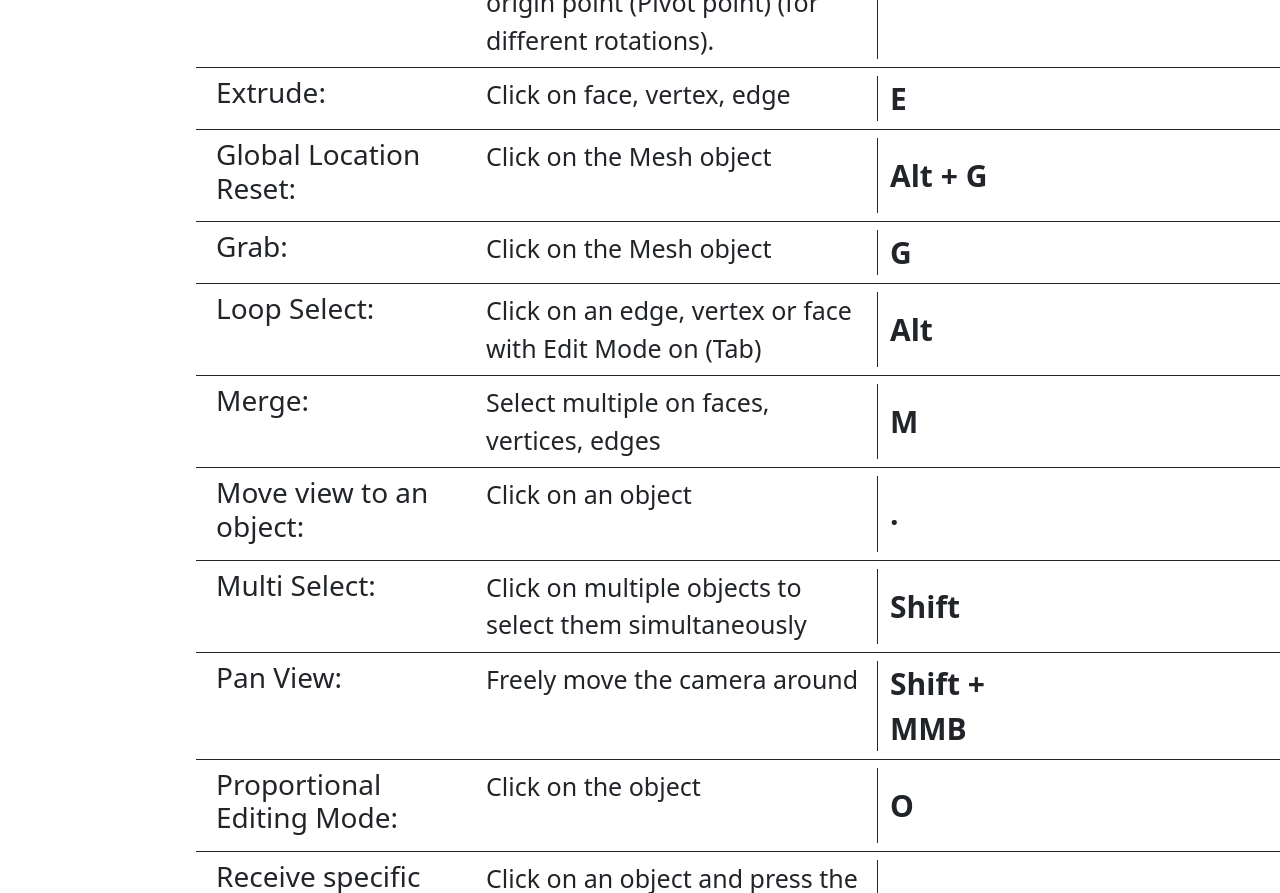
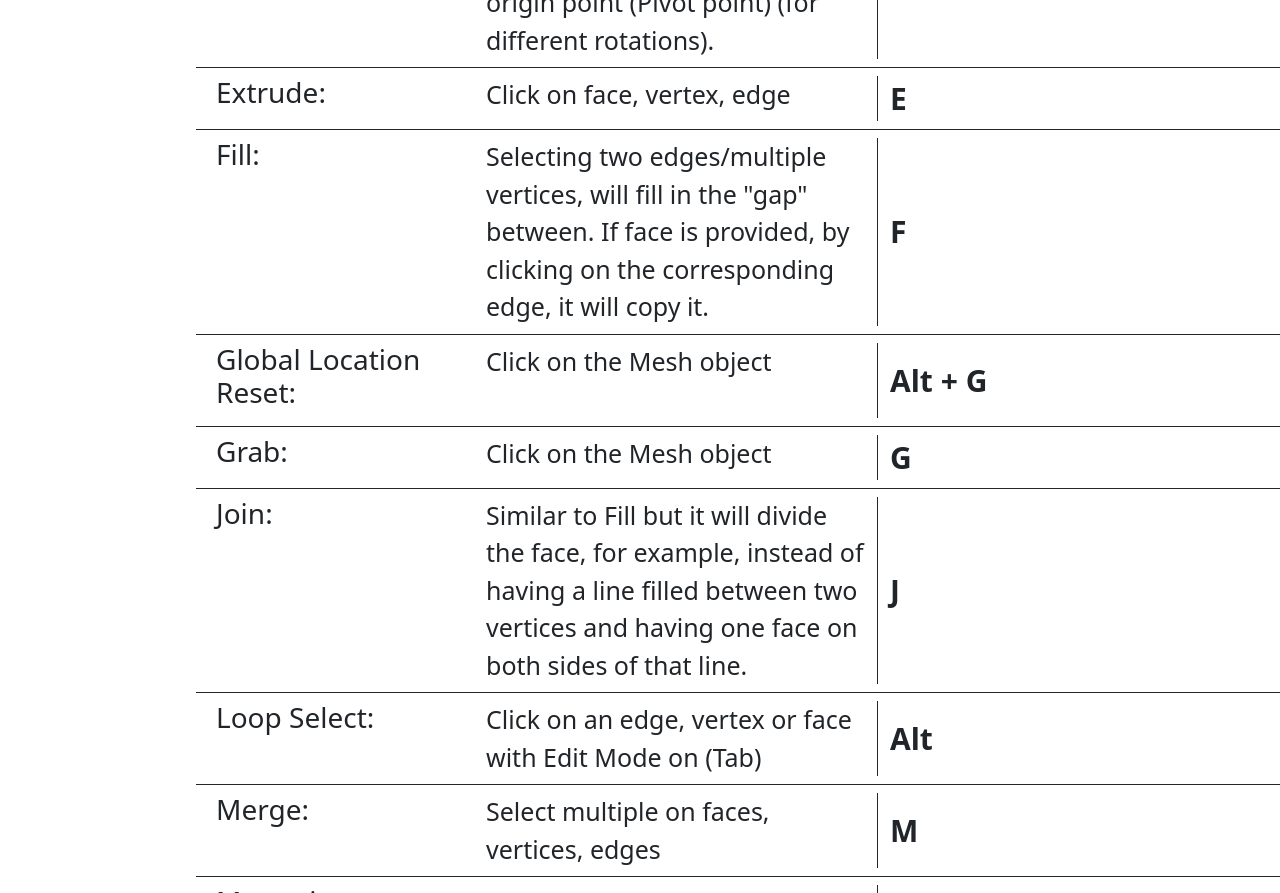
Before and after one commit to Matthes-Baer/Blenumentation, a SvelteKit app: page /blender in a window 1280 px wide. Shown: the part 960-1853 px from the top of the page. Built offline with nearby package versions, Linux system fonts and the light colour scheme.

Commit message:
feat: Added other data entries

```diff
--- a/src/data/blender/documentationData.ts
+++ b/src/data/blender/documentationData.ts
@@ -84,7 +84,19 @@ const documentationData: documentationDataInterface[] = [
 	{ name: 'Toggle sidebar on/off', description: 'the sidebar on the left', keystroke: 'T' },
 	{ name: 'Extrude', description: 'Click on face, vertex, edge', keystroke: 'E' },
 	{ name: 'Merge', description: 'Select multiple on faces, vertices, edges', keystroke: 'M' },
-	{ name: 'Delete Mode', description: 'Select object (with or without Edit Mode)', keystroke: 'X' }
+	{ name: 'Delete Mode', description: 'Select object (with or without Edit Mode)', keystroke: 'X' },
+	{
+		name: 'Fill',
+		description:
+			'Selecting two edges/multiple vertices, will fill in the "gap" between. If face is provided, by clicking on the corresponding edge, it will copy it.',
+		keystroke: 'F'
+	},
+	{
+		name: 'Join',
+		description:
+			'Similar to Fill but it will divide the face, for example, instead of having a line filled between two vertices and having one face on both sides of that line.',
+		keystroke: 'J'
+	}
 ];
 
 // alphabetical sort function
```
